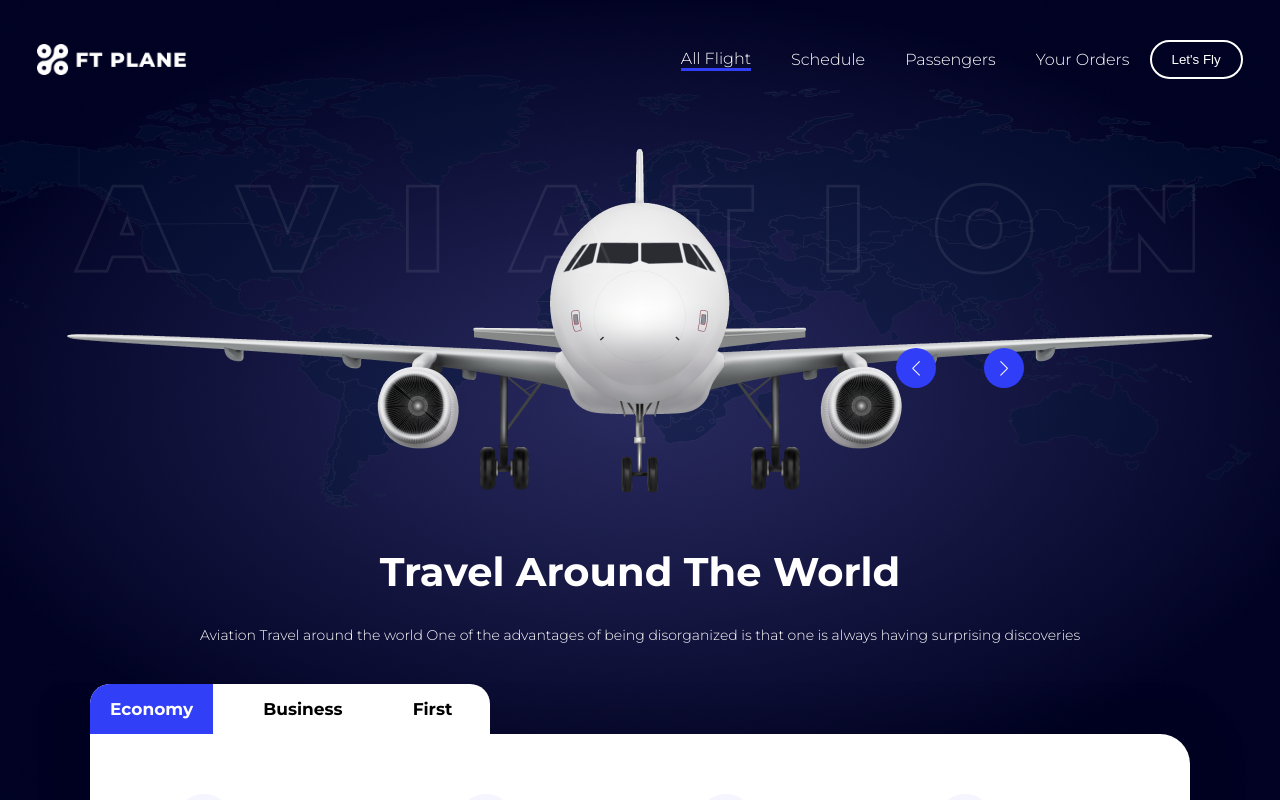
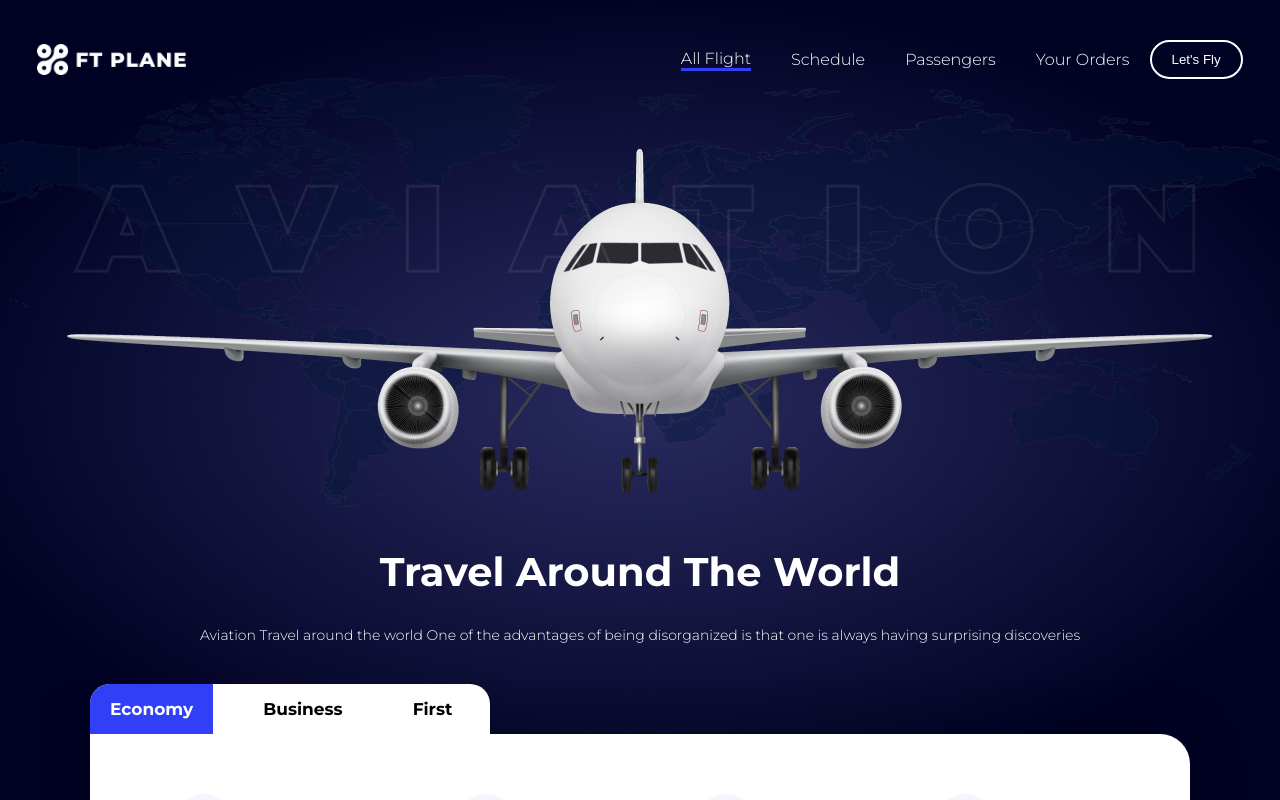
Before and after one commit to DevOlagboye/Aviation-Landpage, a React (Create React App) app: page / in a window 1280 px wide. Shown: the top 800 px of the page. Built offline with nearby package versions, Linux system fonts and the light colour scheme.

Commit message:
Now almost done with the Testimonials Component

```diff
--- a/src/Components/Testimonials/Testimonials.css
+++ b/src/Components/Testimonials/Testimonials.css
@@ -6,6 +6,9 @@
 .testimonial-customers {
     display: flex;
     gap: 30px;
+    justify-content: center;
+    align-items: center;
+    flex-wrap: wrap;
 }
 
 .testimonial-container h5 {
@@ -32,7 +35,7 @@
     box-shadow: 2px 2px 20px 40px rgba(0, 0, 0, 0.05);
     border-radius: 20px;
     width: 450px;
-    height: 250px;
+    height: 200px;
 }
 
 .mySwiper .swiper-button-prev,
@@ -43,16 +46,16 @@
     height: 40px;
     width: 40px;
     border-radius: 50%;
-    top: 370px;
-    position: fixed;
+    top: 30px;
+    position: absolute;
 }
 
 .mySwiper .swiper-button-prev {
-    left: 70%;
+    left: 76%;
 }
 
 .mySwiper .swiper-button-next {
-    right: 20%;
+    right: 2%;
 }
 
 .mySwiper .swiper-button-next::after,
@@ -71,3 +74,34 @@
     text-align: left;
     margin-left: 30px;
 }
+
+.customer-profile img {
+    width: 60px;
+    height: 60px;
+    border-radius: 50%;
+}
+
+.customer-name-rating h5 {
+    margin: 4px;
+    color: #000;
+    font-size: 21px;
+    font-weight: 600;
+}
+
+.testimonial-details h5 {
+    font-style: italic;
+}
+
+.testimonial-details h5::after {
+    content: "`";
+}
+
+.testimonial-details h5::before {
+    content: "`"
+}
+
+@media(max-width: 600px) {
+    .testimonial-customers .testimonial-main {
+        width: 400px;
+    }
+}
--- a/src/Components/Testimonials/Testimonials.jsx
+++ b/src/Components/Testimonials/Testimonials.jsx
@@ -16,7 +16,7 @@ const Testimonials = () => {
         <h5>What's our customer saying</h5>
         <h3>Our Customer Feedback</h3>
         <div className='testimonial-customers'>
-            <img src={CustomersImage} alt="Customer's Images" />
+            <img src={CustomersImage} alt="Customer's Images"  className='testimonial-main'/>
             <Swiper spaceBetween={30}
             centeredSlides={true}
             autoplay={{
```
